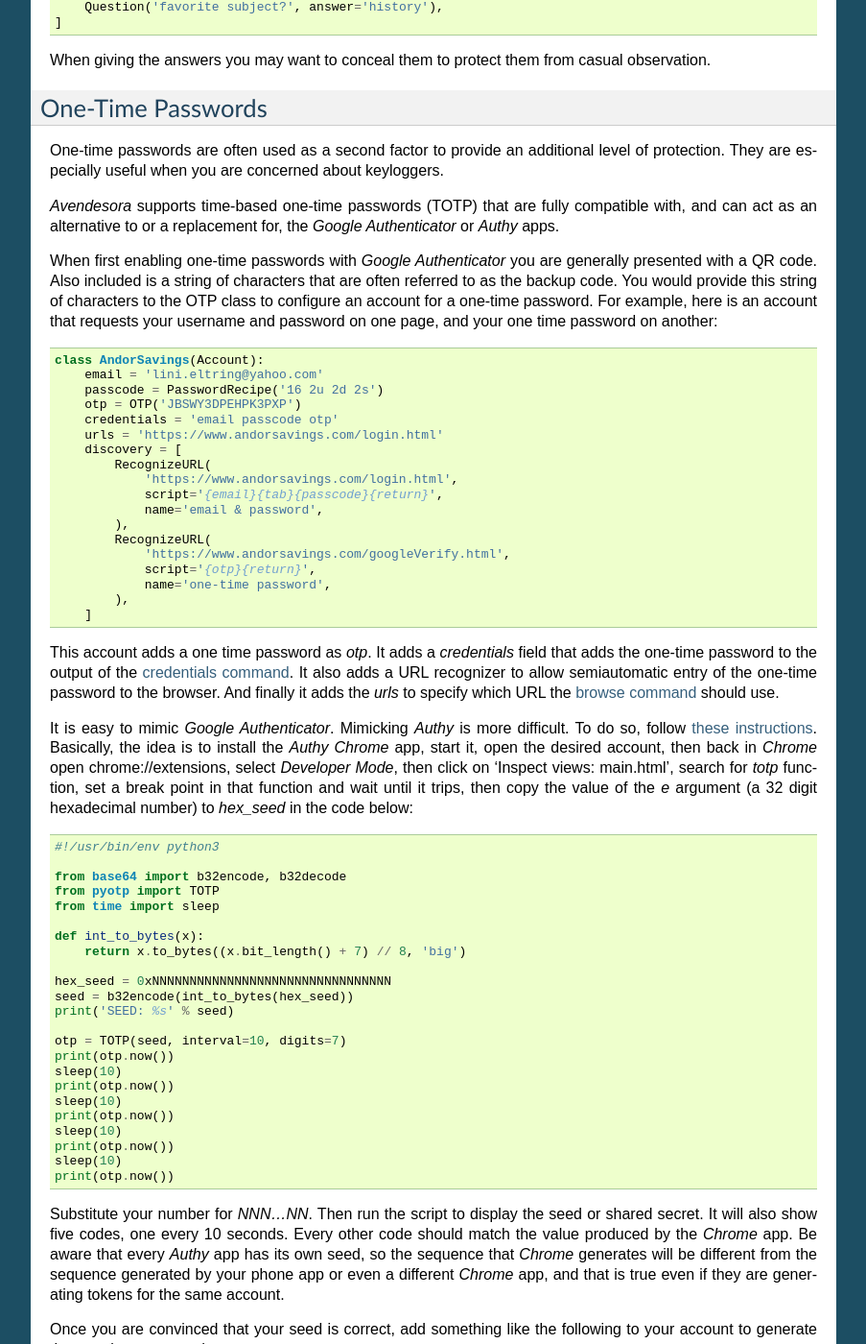
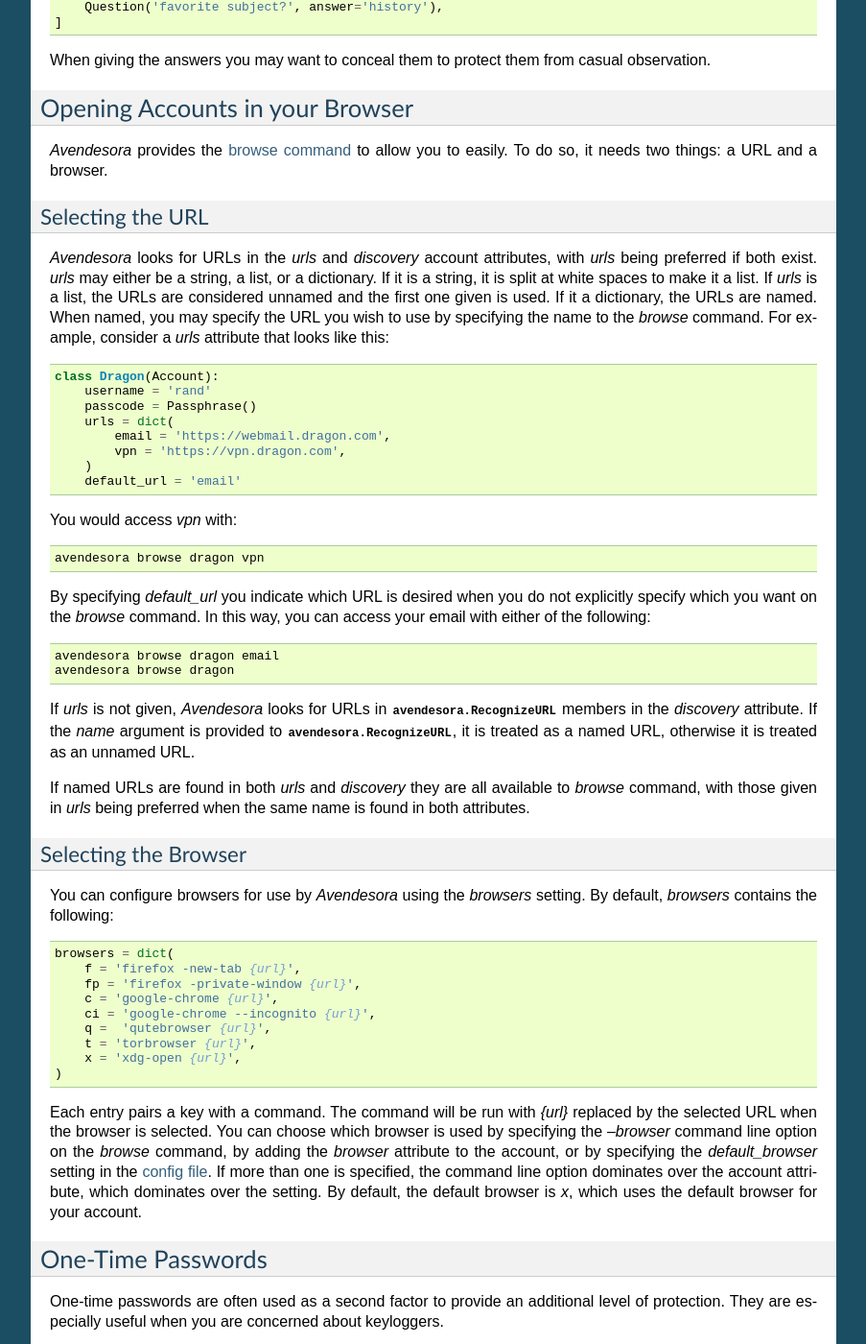
Before and after one commit to KenKundert/avendesora, a Sphinx documentation site: the page built from doc/advanced.rst, in a window 1280 px wide and 1400 px high, scrolled down 4933 px. Shown: the whole window at 96% size, without its empty margins (198-1101 px from the left). Built offline with Sphinx 7.4.7, drawn with Linux system fonts in a browser that asks for light colours; some of the changed text lies outside the part shown.

Commit message:
Add 'opening accounts in your browser' section to documentation.

```diff
--- a/doc/advanced.rst
+++ b/doc/advanced.rst
@@ -383,6 +383,88 @@ question:
 
 When giving the answers you may want to conceal them to protect them
 from casual observation.
+
+
+.. index::
+    single: browse
+
+.. _browse:
+
+Opening Accounts in your Browser
+--------------------------------
+
+*Avendesora* provides the :ref:`browse command <browse command>` to allow you to
+easily. To do so, it needs two things: a URL and a browser.
+
+Selecting the URL
+"""""""""""""""""
+
+*Avendesora* looks for URLs in the *urls* and *discovery* account attributes,
+with *urls* being preferred if both exist.  *urls* may either be a string,
+a list, or a dictionary. If it is a string, it is split at white spaces to make
+it a list.  If *urls* is a list, the URLs are considered unnamed and the first
+one given is used. If it a dictionary, the URLs are named.  When named, you may
+specify the URL you wish to use by specifying the name to the *browse* command.
+For example, consider a *urls* attribute that looks like this:
+
+.. code-block:: python
+
+    class Dragon(Account):
+        username = 'rand'
+        passcode = Passphrase()
+        urls = dict(
+            email = 'https://webmail.dragon.com',
+            vpn = 'https://vpn.dragon.com',
+        )
+        default_url = 'email'
+
+You would access *vpn* with::
+
+    avendesora browse dragon vpn
+
+By specifying *default_url* you indicate which URL is desired when you do not
+explicitly specify which you want on the *browse* command. In this way, you can
+access your email with either of the following::
+
+    avendesora browse dragon email
+    avendesora browse dragon
+
+If *urls* is not given, *Avendesora* looks for URLs in
+:class:`avendesora.RecognizeURL` members in the *discovery* attribute.  If the
+*name* argument is provided to :class:`avendesora.RecognizeURL`, it is treated
+as a named URL, otherwise it is treated as an unnamed URL.
+
+If named URLs are found in both *urls* and *discovery* they are all available to
+*browse* command, with those given in *urls* being preferred when the same name
+is found in both attributes.
+
+Selecting the Browser
+"""""""""""""""""""""
+
+You can configure browsers for use by *Avendesora* using the *browsers* setting.
+By default, *browsers* contains the following:
+
+.. code-block:: python
+
+    browsers = dict(
+        f = 'firefox -new-tab {url}',
+        fp = 'firefox -private-window {url}',
+        c = 'google-chrome {url}',
+        ci = 'google-chrome --incognito {url}',
+        q =  'qutebrowser {url}',
+        t = 'torbrowser {url}',
+        x = 'xdg-open {url}',
+    )
+
+Each entry pairs a key with a command. The command will be run with *{url}*
+replaced by the selected URL when the browser is selected. You can choose which
+browser is used by specifying the *--browser* command line option on the
+*browse* command, by adding the *browser* attribute to the account, or by
+specifying the *default_browser* setting in the :ref:`config file
+<configuring>`.  If more than one is specified, the command line option
+dominates over the account attribute, which dominates over the setting.  By
+default, the default browser is *x*, which uses the default browser for your
+account.
 
 
 .. index::
--- a/doc/configuring.rst
+++ b/doc/configuring.rst
@@ -237,7 +237,7 @@ specifying the desired values in the *config* file (found in
 
 **config_dir_mask** = 0o077:
 
-    An integer that determines if the permissions of *Avendeosora* configuration
+    An integer that determines if the permissions of *Avendesora* configuration
     directory (~/.config/avendesora) are too loose. If they are, a warning is
     printed.  A bitwise *and* operation is performed between this value and the
     actual file permissions, and if the result is nonzero, a warning is printed.
```
Also changed, not shown: 2 other files.
